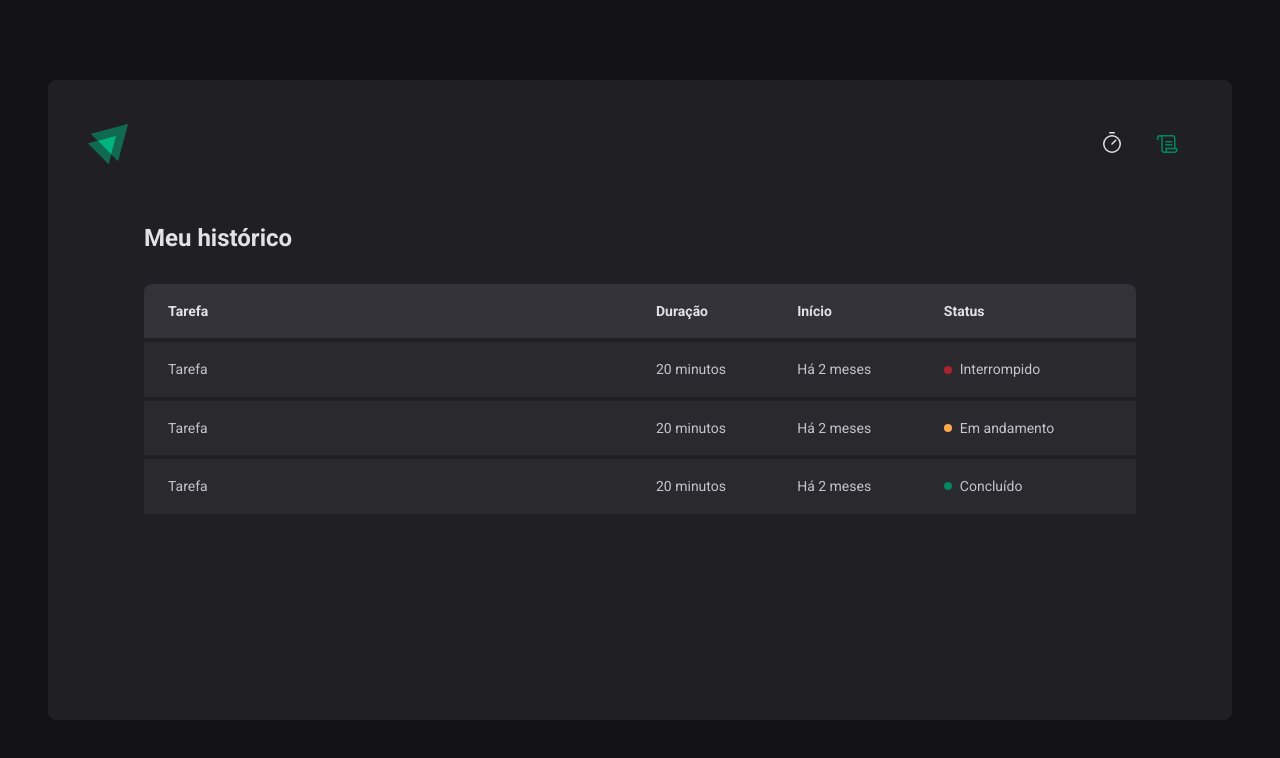
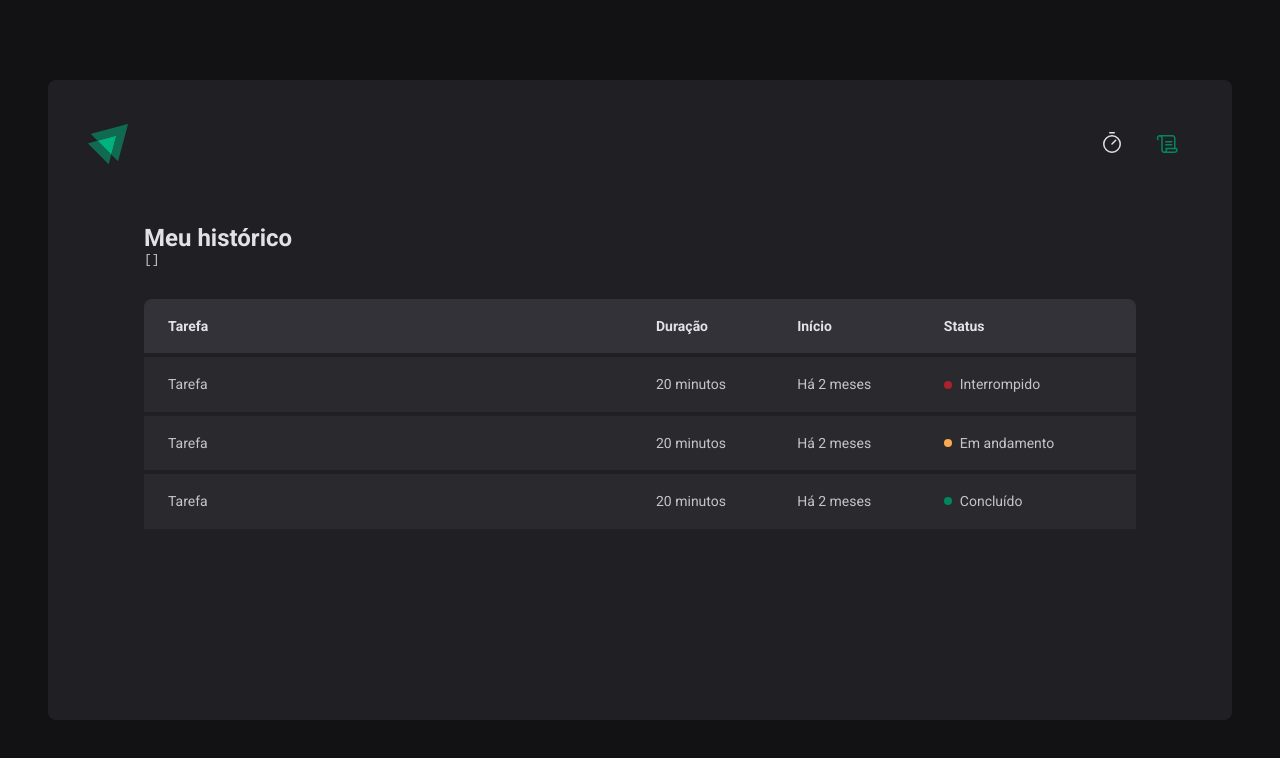
Before and after one commit to kleubinho/TIMER, a React (Vite) app: page /history in a window 1280 px wide. Shown: the top 758 px of the page. Built offline with nearby package versions, Linux system fonts and the light colour scheme.

Commit message:
Reset form

```diff
--- a/src/contexts/CyclesContext.tsx
+++ b/src/contexts/CyclesContext.tsx
@@ -15,6 +15,7 @@ interface Cycle {
 }
 
 interface CyclesContextType {
+  cycles: Cycle[];
   activeCycle: Cycle | undefined;
   activeCycleId: string | null;
   amountSecondPassed: number;
@@ -68,8 +69,6 @@ export function CyclesContextProvider({
     setCycles((state) => [...state, newCycle]);
     setActiveCycleId(newCycle.id);
     setAmountSecondsPassed(0);
-
-    // reset();
   }
 
   function interruptCurrentCycle() {
@@ -89,6 +88,7 @@ export function CyclesContextProvider({
   return (
     <CyclesContext.Provider
       value={{
+        cycles,
         activeCycle,
         activeCycleId,
         markCurrentCycleAsFineshed,
--- a/src/pages/History/index.tsx
+++ b/src/pages/History/index.tsx
@@ -1,10 +1,17 @@
+import { useContext } from "react";
+import { CyclesContext } from "../../contexts/CyclesContext";
 import { HistoryContainer, HistoryList, Status } from "./styles";
 
 export function History() {
+  const { cycles } = useContext(CyclesContext);
 
   return (
     <HistoryContainer>
       <h1>Meu histórico</h1>
+
+      <pre>
+        {JSON.stringify(cycles, null, 2)}
+      </pre>
 
       <HistoryList>
         <table>
@@ -22,9 +29,7 @@ export function History() {
               <td>20 minutos</td>
               <td>Há 2 meses</td>
               <td>
-                <Status statusColor="red">
-                  Interrompido
-                </Status>
+                <Status statusColor="red">Interrompido</Status>
               </td>
             </tr>
             <tr>
@@ -32,9 +37,7 @@ export function History() {
               <td>20 minutos</td>
               <td>Há 2 meses</td>
               <td>
-                <Status statusColor="yellow">
-                  Em andamento
-                </Status>
+                <Status statusColor="yellow">Em andamento</Status>
               </td>
             </tr>
             <tr>
@@ -42,14 +45,12 @@ export function History() {
               <td>20 minutos</td>
               <td>Há 2 meses</td>
               <td>
-                <Status statusColor="green">
-                  Concluído
-                </Status>
+                <Status statusColor="green">Concluído</Status>
               </td>
             </tr>
           </tbody>
         </table>
       </HistoryList>
     </HistoryContainer>
-  )
+  );
 }
--- a/src/pages/Home/Home.tsx
+++ b/src/pages/Home/Home.tsx
@@ -36,14 +36,19 @@ export function Home() {
     },
   });
 
-  const { handleSubmit, watch, /*reset */} = newCycleForm;
+  const { handleSubmit, watch, reset } = newCycleForm;
+
+  function handleCreateNewCycle(data: NewCycleFormatData){
+    createNewCycle(data)
+    reset()
+  }
 
   const task = watch("task");
   const isSubmitDisabled = !task;
 
   return (
     <HomeContainer>
-      <form onSubmit={handleSubmit(createNewCycle)}>
+      <form onSubmit={handleSubmit(handleCreateNewCycle)}>
           <FormProvider {...newCycleForm}>
             <NewCycleForm />
           </FormProvider>
```
Also changed, not shown: src/Router.tsx (+5 -5 lines).
